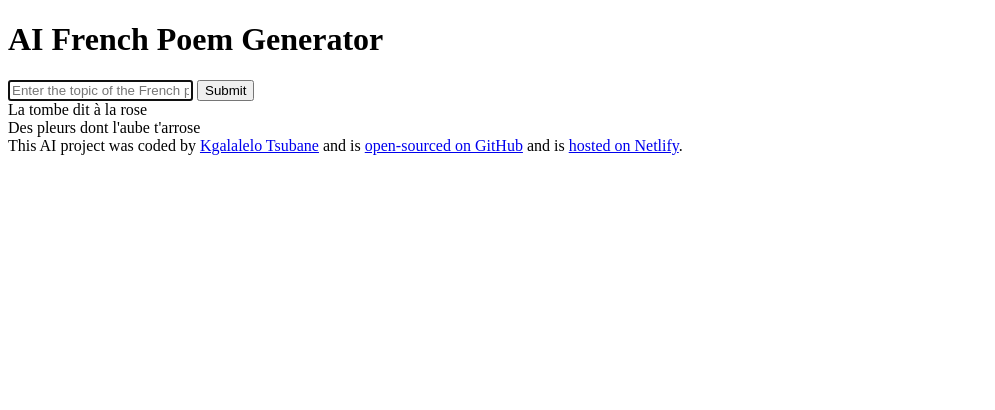
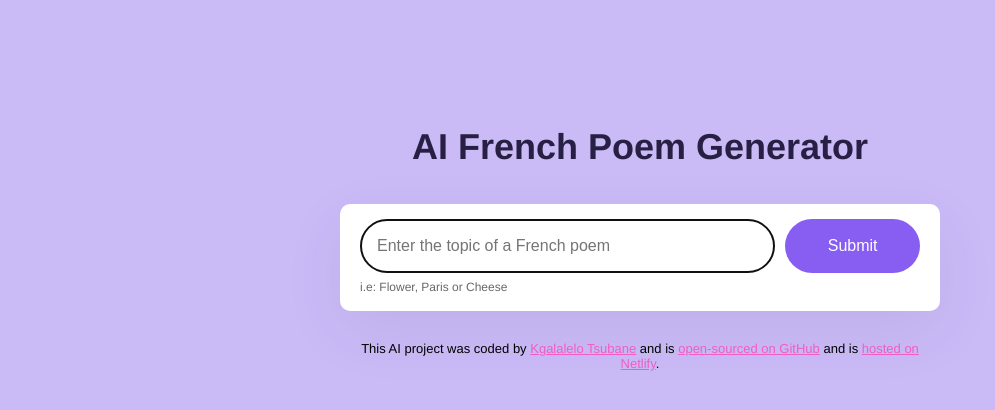
Before and after one commit to kgalalel/French-poem-generator, a plain HTML site: page index.html in a window 1280 px wide. Shown: the whole page, without its empty margins (0-995 px from the left). Drawn offline with nearby package versions, Linux system fonts and the light colour scheme; files that its build step writes are made by us from their sources.

Commit message:
Add files via upload

```diff
--- a/index.html
+++ b/index.html
@@ -3,36 +3,40 @@
   <head>
     <meta charset="UTF-8" />
     <meta name="viewport" content="width=device-width, initial-scale=1.0" />
-    <link rel="stylesheet" href="src/style.css" />
+    <script src="https://unpkg.com/typewriter-effect@latest/dist/core.js"></script>
+    <script src="https://cdn.jsdelivr.net/npm/axios@1.1.2/dist/axios.min.js"></script>
+    <link rel="stylesheet" href="style.css" />
     <title>AI French Poem Generator</title>
   </head>
   <body>
+    <div class="container">
       <header>
         <h1>AI French Poem Generator</h1>
       </header>
 
       <main>
-      <form>
+        <div class="form-container">
+          <form id="poem-generator-form">
             <input
               type="text"
-          placeholder="Enter the topic of the French poem"
+              placeholder="Enter the topic of a French poem"
               autofocus
               required
               autocomplete="off"
+              class="instructions"
+              id="user-instructions"
             />
-        <input type="submit" />
+            <input type="submit" class="submit-button" />
           </form>
-      <div>
-        La tombe dit à la rose
-        <br />
-        Des pleurs dont l'aube t'arrose
+          <div class="hint">i.e: Flower, Paris or Cheese</div>
         </div>
+        <div class="poem hidden" id="poem"></div>
       </main>
 
       <footer>
         This AI project was coded by
-      <a href="https://github.com/" target="_blank">Kgalalelo Tsubane</a> and
-      is
+        <a href="https://github.com/kgalalel" target="_blank">Kgalalelo Tsubane</a>
+        and is
         <a
           href="https://github.com/shecodesio/french-poem-generator"
           target="_blank"
@@ -44,6 +48,7 @@
           >hosted on Netlify</a
         >.
       </footer>
+    </div>
 
     <script src="index.js"></script>
   </body>
--- a/index.js
+++ b/index.js
@@ -0,0 +1,28 @@
+function displayPoem(response) {
+    new Typewriter("#poem", {
+      strings: response.data.answer,
+      autoStart: true,
+      delay: 1,
+      cursor: "",
+    });
+  }
+
+  function generatePoem(event) {
+    event.preventDefault();
+
+    let instructionsInput = document.querySelector("#user-instructions");
+    let apiKey = "2046c535afeb092fo82f1d306d8a2b2t";
+    let context =
+      "You are a romantic Poem expert and love to write short poems. You mission is to generate a 4 line poem in basic HTML and separate each line with a <br />. Make sure to follow the user instructions. Do not include a title to the poem. Sign the poem with 'SheCodes AI' inside a <strong> element at the end of the poem and NOT at the beginning";
+    let prompt = `User instructions: Generate a French poem about ${instructionsInput.value}`;
+    let apiURL = `https://api.shecodes.io/ai/v1/generate?prompt=${prompt}&context=${context}&key=${apiKey}`;
+
+    let poemElement = document.querySelector("#poem");
+    poemElement.classList.remove("hidden");
+    poemElement.innerHTML = `<div class="generating">⏳ Generating a French poem about ${instructionsInput.value}</div>`;
+
+    axios.get(apiURL).then(displayPoem);
+  }
+
+  let poemFormElement = document.querySelector("#poem-generator-form");
+  poemFormElement.addEventListener("submit", generatePoem);
--- a/style.css
+++ b/style.css
@@ -0,0 +1,103 @@
+body {
+    background-color: #cabaf6;
+    font-family: Helvetica, Arial, sans-serif;
+  }
+
+  a {
+    color: #f15dc2;
+  }
+
+  .container {
+    margin: 120px auto;
+    max-width: 600px;
+  }
+
+  header {
+    margin-bottom: 30px;
+  }
+
+  h1 {
+    text-align: center;
+    font-weight: 800;
+    font-size: 36px;
+    line-height: 1.5;
+    color: #272044;
+  }
+
+  .form-container {
+    background-color: white;
+    margin-bottom: 30px;
+    border-radius: 10px;
+    box-shadow: 0px 20px 60px rgba(65, 50, 100, 0.08);
+    padding: 15px 20px;
+  }
+
+  form {
+    display: flex;
+  }
+
+  .hint {
+    line-height: 1.5;
+    margin-top: 5px;
+    opacity: 0.6;
+    font-size: 12px;
+  }
+
+  .instructions {
+    padding: 16px;
+    border: 1px solid rgba(39, 33, 66, 0.5);
+    width: 80%;
+    font-size: 16px;
+    border-radius: 50px;
+    line-height: 20px;
+    color: #272044;
+  }
+
+  .submit-button {
+    margin-left: 10px;
+    background: #885df1;
+    color: white;
+    border: none;
+    width: 150px;
+    font-size: 16px;
+    border-radius: 50px;
+    padding: 14px 24px;
+  }
+
+  .poem {
+    font-size: 16px;
+    background-color: #fff;
+    padding: 20px;
+    line-height: 2;
+    border-left: 3px solid #885df1;
+    box-shadow: 0px 4px 30px 0px rgba(39, 33, 66, 0.03);
+  }
+
+  .hidden {
+    display: none;
+  }
+
+  .poem strong {
+    color: #885df1;
+  }
+
+  footer {
+    text-align: center;
+    font-size: 13px;
+    margin-top: 30px;
+  }
+
+  .generating {
+    animation: blink-animation 1s steps(5, start) infinite;
+  }
+
+  @keyframes blink-animation {
+    to {
+      visibility: hidden;
+    }
+  }
+  @-webkit-keyframes blink-animation {
+    to {
+      visibility: hidden;
+    }
+  }
```
Lines whose indentation alone changed are shown as unchanged.
